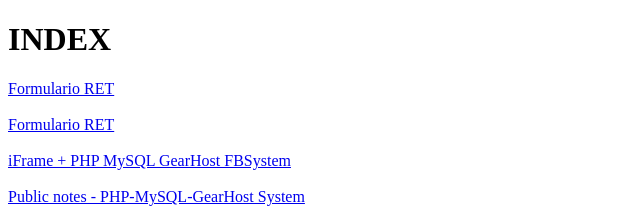
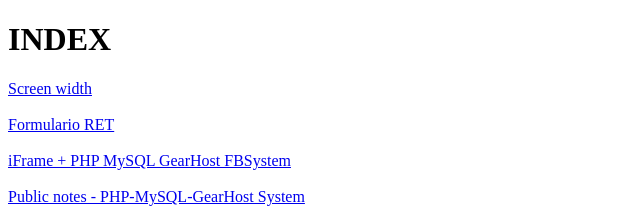
Before and after one commit to JMVice/JMVice.github.io, a plain HTML site: page index.html in a window 1280 px wide. Shown: the top 221 px of the page, 0-640 px from the left. Drawn offline with Linux system fonts and the light colour scheme.

Commit message:
fix screen width

```diff
--- a/index.html
+++ b/index.html
@@ -10,7 +10,7 @@
     <body>
         <div id="content">
             <h1>INDEX</h1>
-            <a href="/screen-width/">Formulario RET</a>
+            <a href="/screen-width/">Screen width</a>
             </br>
             </br>
             <a href="/FormularioRet/">Formulario RET</a>
```
